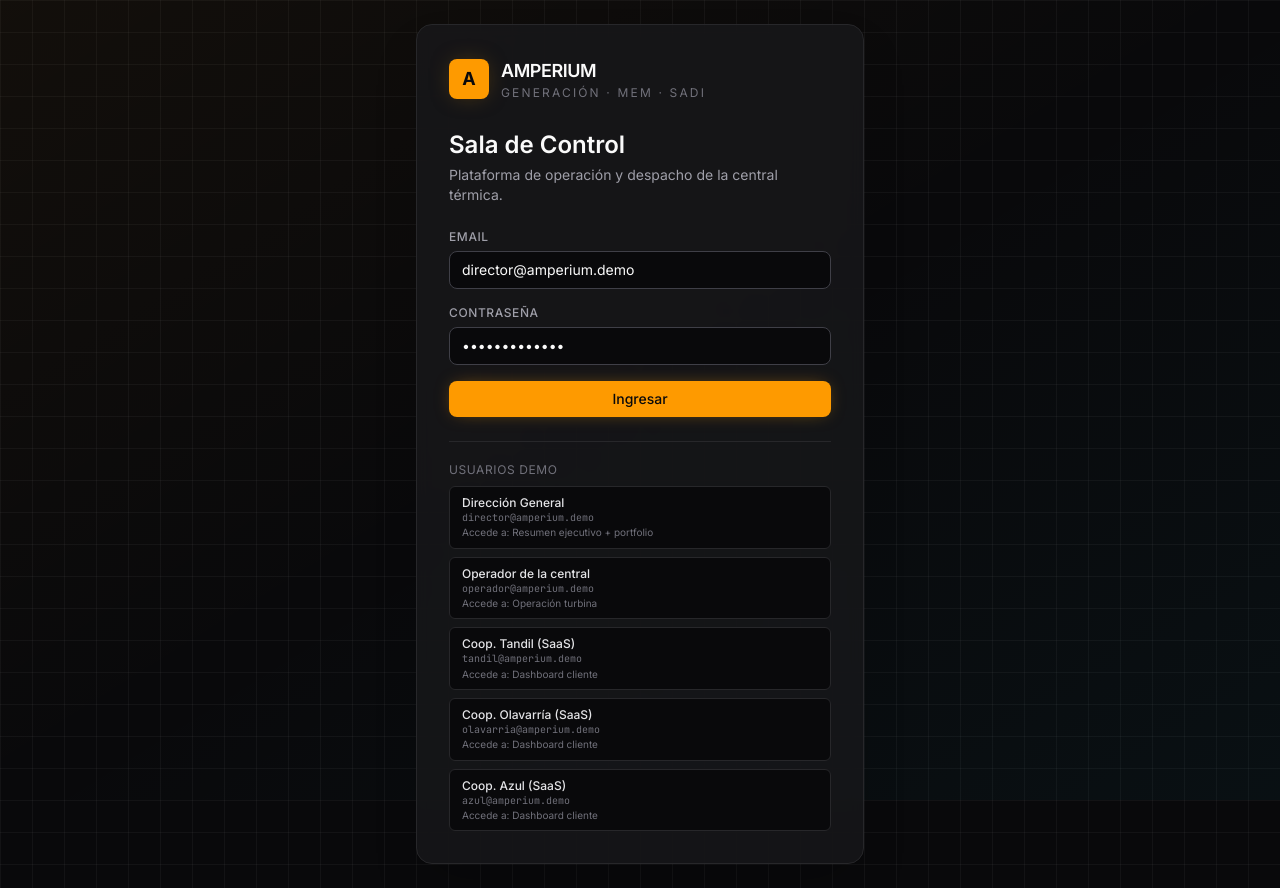
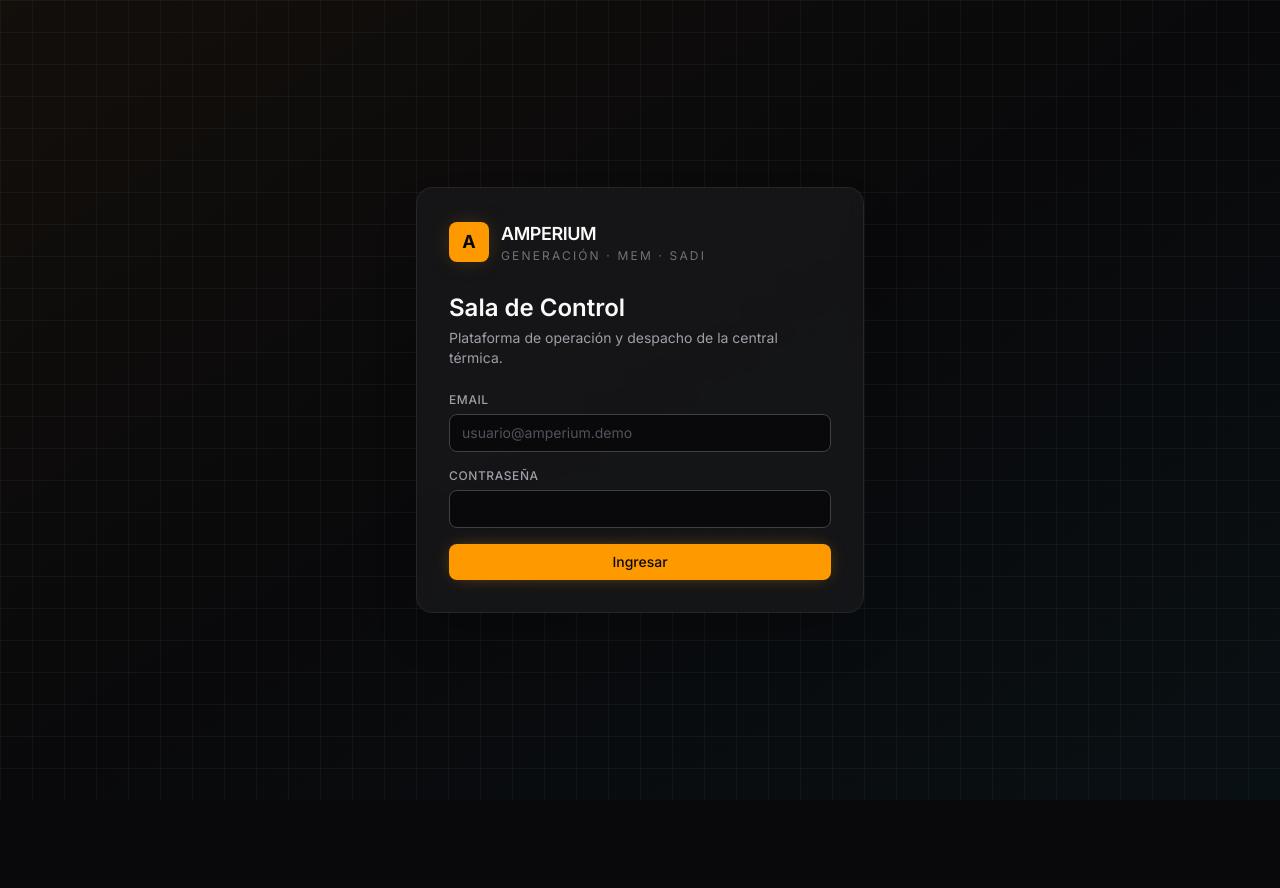
Before and after one commit to JoaquinSI28/AmperiumMVP, a Next.js app: page /login in a window 1280 px wide. After the commit the page ends 800 px from the top, so only its background shows below. Built offline with nearby package versions, Linux system fonts and the light colour scheme.

Commit message:
Update: quitar botones de demo de la pantalla de login para hacerla estándar

```diff
--- a/app/(auth)/login/page.tsx
+++ b/app/(auth)/login/page.tsx
@@ -5,22 +5,12 @@ import { useState } from "react";
 import { createClient } from "@/lib/supabase/client";
 import { Button } from "@/components/ui/button";
 
-type DemoUser = { email: string; label: string; role: string };
-
-const DEMO_USERS: DemoUser[] = [
-  { email: "director@amperium.demo",  label: "Dirección General",        role: "Resumen ejecutivo + portfolio" },
-  { email: "operador@amperium.demo",  label: "Operador de la central",   role: "Operación turbina" },
-  { email: "tandil@amperium.demo",    label: "Coop. Tandil (SaaS)",      role: "Dashboard cliente" },
-  { email: "olavarria@amperium.demo", label: "Coop. Olavarría (SaaS)",   role: "Dashboard cliente" },
-  { email: "azul@amperium.demo",      label: "Coop. Azul (SaaS)",        role: "Dashboard cliente" },
-];
-
 const DEMO_PASSWORD = "Amperium2026!";
 
 export default function LoginPage() {
   const router = useRouter();
-  const [email, setEmail] = useState(DEMO_USERS[0].email);
-  const [password, setPassword] = useState(DEMO_PASSWORD);
+  const [email, setEmail] = useState("");
+  const [password, setPassword] = useState("");
   const [loading, setLoading] = useState(false);
   const [error, setError] = useState<string | null>(null);
 
@@ -103,32 +93,6 @@ export default function LoginPage() {
         </Button>
       </form>
 
-      <div className="mt-6 border-t border-zinc-800 pt-5">
-        <p className="mb-2 text-xs uppercase tracking-wider text-zinc-500">
-          Usuarios demo
-        </p>
-        <div className="grid grid-cols-1 gap-2">
-          {DEMO_USERS.map((u) => (
-            <button
-              key={u.email}
-              type="button"
-              onClick={() => {
-                setEmail(u.email);
-                setPassword(DEMO_PASSWORD);
-              }}
-              className="rounded-md border border-zinc-800 bg-zinc-950 px-3 py-2 text-left text-xs transition-colors hover:border-amber-500/40 hover:bg-zinc-900"
-            >
-              <div className="font-medium text-zinc-200">{u.label}</div>
-              <div className="truncate font-mono text-[10px] text-zinc-500">
-                {u.email}
-              </div>
-              <div className="mt-0.5 text-[10px] text-zinc-500">
-                Accede a: {u.role}
-              </div>
-            </button>
-          ))}
-        </div>
-      </div>
     </div>
   );
 }
```
